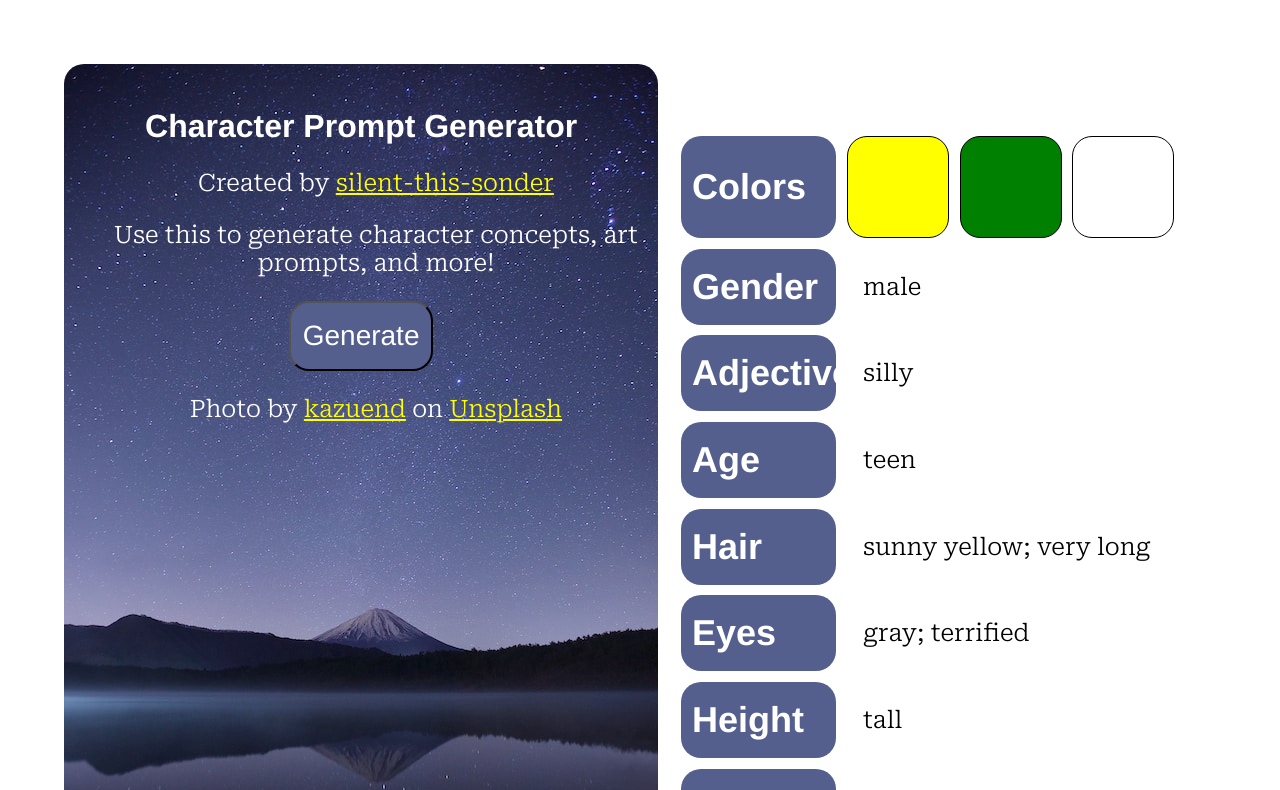
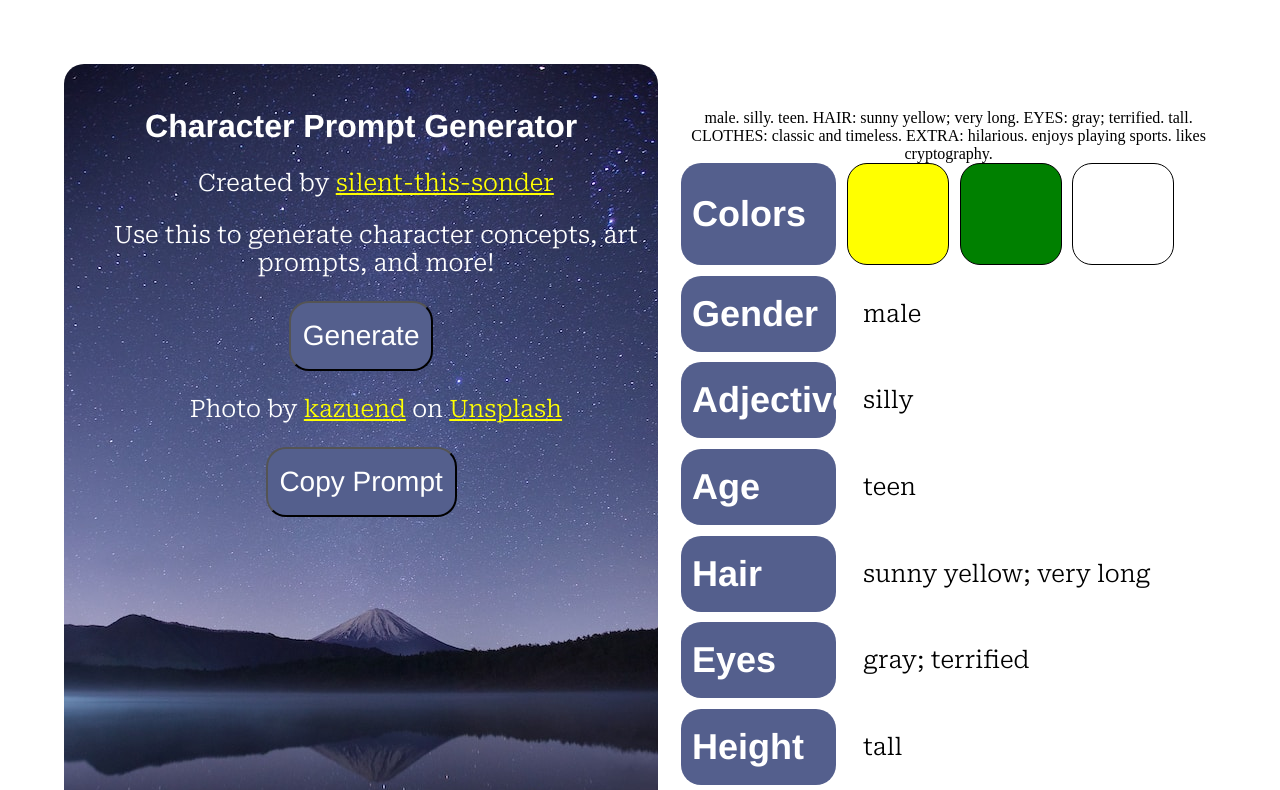
Before and after one commit to silent-this-sonder/character-prompt-generator, a plain HTML site: page index.html in a window 1280 px wide. Both pictures are taken after a click on the button "Generate". Shown: the top 790 px of the page. Drawn offline with Linux system fonts and the light colour scheme; a web font is replaced by a local one.

Commit message:
Add a copy prompt button

```diff
--- a/index.html
+++ b/index.html
@@ -27,8 +27,13 @@
             <p>Use this to generate character concepts, art prompts, and more!</p>
             <button onclick="change_HTML()">Generate</button>
             <p>Photo by <a href="https://unsplash.com/@kazuend?utm_content=creditCopyText&utm_medium=referral&utm_source=unsplash">kazuend</a> on <a href="https://unsplash.com/photos/calm-body-of-water-near-alp-mountains-during-nighttime-2KXEb_8G5vo?utm_content=creditCopyText&utm_medium=referral&utm_source=unsplash">Unsplash</a></p>
+            <button onclick="copy_prompt()">Copy Prompt</button>
         </div>
         <div id="prompt">
+            <!--Text to be copied, should be hidden.-->
+            <div id="copy"></div>
+
+            <!--The prompt categories-->
             <div class="promptitem">
                 <label>Colors</label>
                 <div class="color"></div>
--- a/script.js
+++ b/script.js
@@ -202,6 +202,8 @@ let h_clothes = document.getElementById("clothes");
 let h_bonus = document.getElementById("bonus");
 let h_bonus1 = document.getElementById("bonus1");
 let h_bonus2 = document.getElementById("bonus2");
+// text to be copied
+let h_copy = document.getElementById("copy");
 
 
 // create the colors array
@@ -253,4 +255,43 @@ function change_HTML() {
     h_bonus.innerHTML = randelem(bonus);
     h_bonus1.innerHTML = randelem(bonus);
     h_bonus2.innerHTML = randelem(bonus);
+
+    // write the text to be copied
+    h_copy.innerHTML = h_gen.innerHTML + ". ";
+    h_copy.innerHTML += h_adj.innerHTML + ". ";
+    h_copy.innerHTML += h_age.innerHTML + ". ";
+    h_copy.innerHTML += "HAIR: ";
+    h_copy.innerHTML += h_hair.innerHTML + ". ";
+    h_copy.innerHTML += "EYES: ";
+    h_copy.innerHTML += h_eyes.innerHTML + ". ";
+    h_copy.innerHTML += h_height.innerHTML + ". ";
+    h_copy.innerHTML += "CLOTHES: ";
+    h_copy.innerHTML += h_clothes.innerHTML + ". ";
+    h_copy.innerHTML += "EXTRA: ";
+    h_copy.innerHTML += h_bonus.innerHTML + ". ";
+    h_copy.innerHTML += h_bonus1.innerHTML + ". ";
+    h_copy.innerHTML += h_bonus2.innerHTML + ". ";
 };
+
+
+// copy the prompt to the clipboard
+// https://developer.mozilla.org/en-US/docs/Mozilla/Add-ons/WebExtensions/Interact_with_the_clipboard#using_the_clipboard_api
+function copy_prompt() {
+    let copyElem = document.getElementById("copy");
+    let copyText = copyElem.innerHTML;
+
+    // check for permissions
+    navigator.permissions.query({ name: "clipboard-write" }).then((result) => {
+        if (result.state === "granted" || result.state === "prompt") {
+            // write to the clipboard
+            navigator.clipboard.writeText(copyText).then(
+                () => {
+                    console.log("Copied to clipboard")
+                },
+                () => {
+                    console.log("Copying to clipboard failed")
+                },
+              );
+        }
+      });
+};
```
